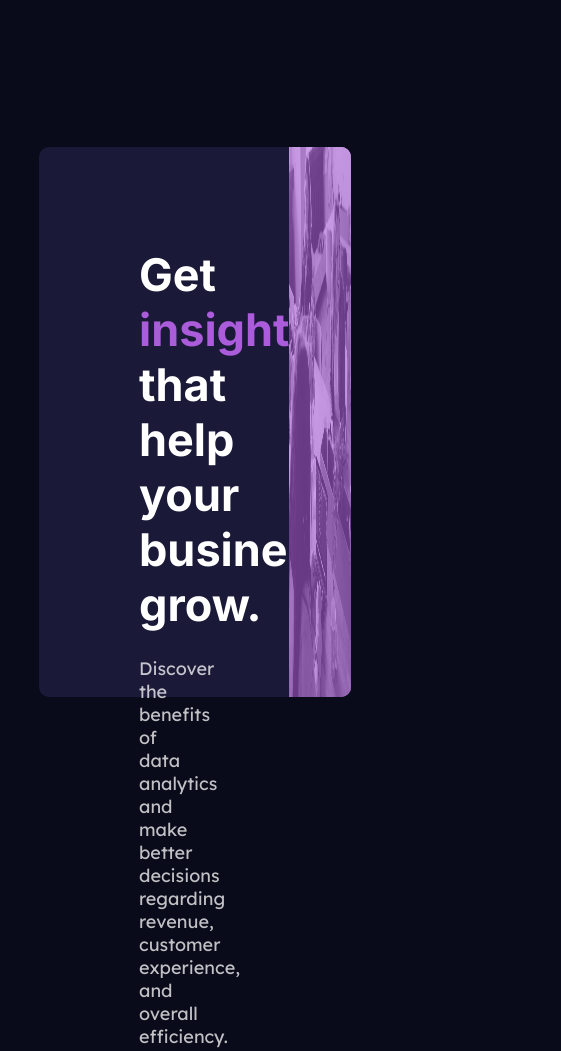
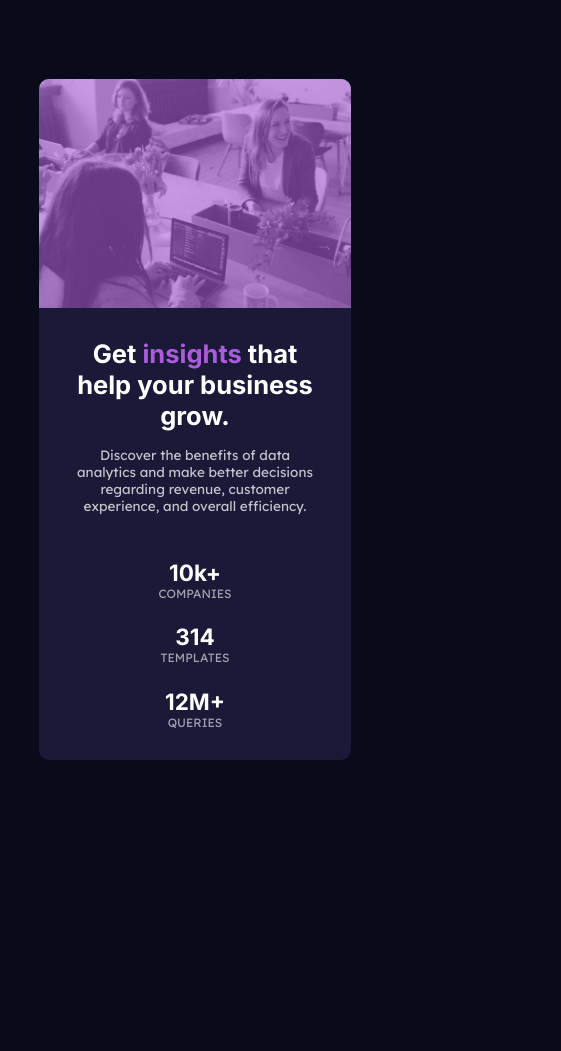
Before and after one commit to ClementServant/Stats-preview-challenge, a plain HTML site: page index.html in a window 390 px wide. Shown: the top 1051 px of the page, 561 px wide, since content can reach past the window. After the commit the page ends 844 px from the top, so only its background shows below. Drawn offline with Linux system fonts and the light colour scheme.

Commit message:
Modification générale pour un responsive correct + modification des % en rem

```diff
--- a/index.html
+++ b/index.html
@@ -20,7 +20,8 @@
           <div class="container-infos">
             <h1 class="title">Get <span>insights</span> that help your business grow.</h1>
             <p class="text">Discover the benefits of data analytics and make better decisions regarding revenue, customer
-              experience, and overall efficiency.</p>
+              experience, and overall efficiency.
+            </p>
             <div class="stat">
               <div>
                 <h2 class="title-stat">10k+</h2>
@@ -37,7 +38,8 @@
             </div>
           </div>
           <div class="container-image">
-            <img  class="image-desktop" src="images/image-header-desktop.jpg" alt="Photos de trois femmes travaillant dans une salle sur des ordinateurs">
+            <img class="image-desktop" src="images/image-header-desktop.jpg" alt="Photos de trois femmes travaillant dans une salle sur des ordinateurs">
+            <img class="image-mobile" src="images/image-header-mobile.jpg" alt="Photos de trois femmes travaillant dans une salle sur des ordinateurs">
             <div class="overlay-image"></div>
           </div>
         </article>
--- a/style.css
+++ b/style.css
@@ -1,3 +1,4 @@
+/*** Général ***/
 :root {
     /** Primary color **/
     --main-background: hsl(233, 47%, 7%);
@@ -8,25 +9,23 @@
     --main-paragraph: hsla(0, 0%, 100%, 0.75);
     --stat-headings: hsla(0, 0%, 100%, 0.6);
 }
-
+*{
+    margin: 0;
+    padding: 0;
+    box-sizing: border-box;
+    font-size: 15px;
+}
 body{
+    width: 100vw;
+    height: 100vh;
     display: flex;
-    min-height: 100vh;
-    margin: 0 auto;
-    width: 100%;
-    max-width: 1440px;
+    align-items: center;
+    justify-content: center;
     background: var(--main-background);
 }
 /*** Card container ***/
 .card {
-    position: absolute;
-    top: 0;
-    bottom: 0;
-    left: 0;
-    right: 0;
-    margin: auto;
-    width: 80%;
-    height: 550px;
+    width: 80vw;
     background: var(--card-background);
     border-radius: 10px;
     display: flex;
@@ -36,45 +35,43 @@ body{
     justify-content: flex-start;
     flex-direction: column;
     width: 50%;
-    box-sizing: border-box;
-    padding: 100px 150px 100px 100px;
+    padding: 5rem;
 }
-
 .title {
     font-family: "Inter", sans-serif;
-    font-size: 45px;
-    font-weight: 700;
+    font-size:3rem;
     color: var(--main-heading-stats);
     margin: 0;
 }
 span  {
     color: var(--accent);
+    font-size: 3rem;
 }
 .text  {
     font-family: "Lexend Deca", sans-serif;
-    font-size: 18px;
-    font-weight: 400;
+    font-size: 1.3rem;
     color: var(--main-paragraph);
     margin: 0;
-    margin-top: 25px;
-    padding-right: 55px;
+    margin-top: 2.5rem;
+    padding-right: 2rem;
 }
 /*** Container Stats ***/
 .stat {
     display: flex;
-    align-items: flex-start;
-    flex-direction: row;
-    gap: 80px;
-    margin-top: 90px;
+    justify-content: space-between;
+    margin-top: 7rem;
 }
 .title-stat {
     font-family: "Inter", sans-serif;
+    font-size: 2rem;
     font-weight: 700;
+    padding-right: 5rem;
     color: var(--main-heading-stats);
     margin: 0;
 }
 .text-stat {
     font-family: "Lexend Deca", sans-serif;
+    font-size: 1rem;
     color: var(--stat-headings);
     text-transform: uppercase;
     margin: 0;
@@ -83,13 +80,15 @@ span  {
 .container-image {
     position: relative;
     width: 50%;
-
 }
 .image-desktop {
     width: 100%;
     height: 100%;
     border-radius: 0 10px 10px 0;
-    background-color: var(--accent);
+    background: var(--accent);
+}
+.image-mobile {
+    display: none;
 }
 /*** Overlay sur l'image ***/
 .overlay-image {
@@ -102,3 +101,62 @@ span  {
     background-color: var(--accent);
     opacity: 0.6;
 }
+ @media  (max-width:  768px) {
+    .card {
+        width: 80vw;
+        height: 80vh;
+        flex-direction: column-reverse;
+    }
+    .container-infos{
+        width: auto;
+        height: auto;
+        text-align: center;
+        padding: 2rem;
+    }
+    .title {
+        font-size: 1.7rem;
+    }
+    span  {
+        font-size: 1.7rem;
+    }
+    .text  {
+        font-size: 0.9rem;
+        padding-right: 0;
+        margin-top: 1rem;
+    }
+    /*** Container Stats ***/
+    .stat {
+        text-align: center;
+        flex-direction: column;
+        gap: 1.5rem;
+        margin-top: 3rem;
+    }
+    .title-stat {
+        font-family: "Inter", sans-serif;
+        font-size: 1.5rem;
+        padding-right: 0;
+        margin: 0;
+    }
+    .text-stat {
+        font-size: 0.8rem;
+    }
+    /** Container image **/
+    .container-image {
+        width: 100%;
+        height: 100%;
+        padding: 0;
+    }
+    .image-desktop {
+        display: none;
+    }
+    .image-mobile {
+        display: flex;
+        width: 100%;
+        height: 100%;
+        border-radius: 10px 10px 0  0;
+    }
+    /*** Overlay sur l'image ***/
+    .overlay-image {
+        border-radius: 10px 10px 0 0;
+    }
+}
```
Lines whose indentation alone changed are shown as unchanged.
